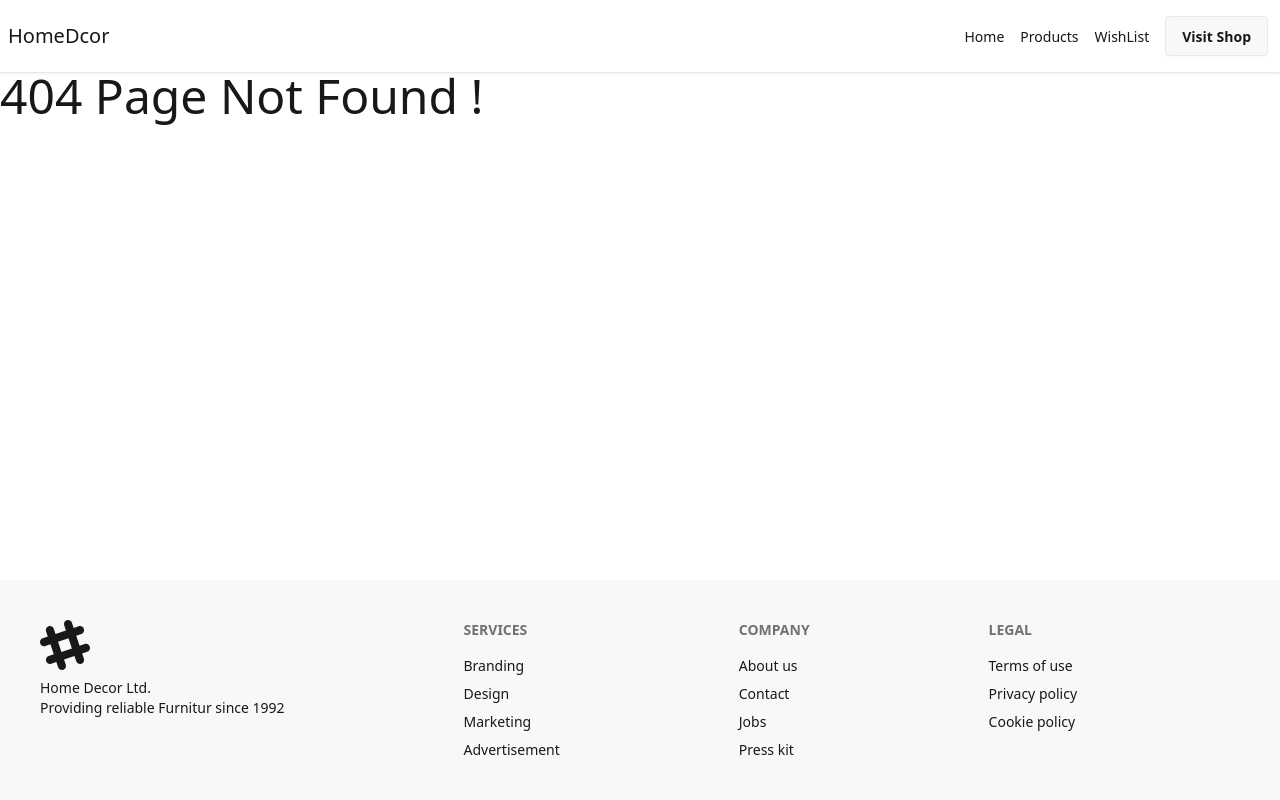
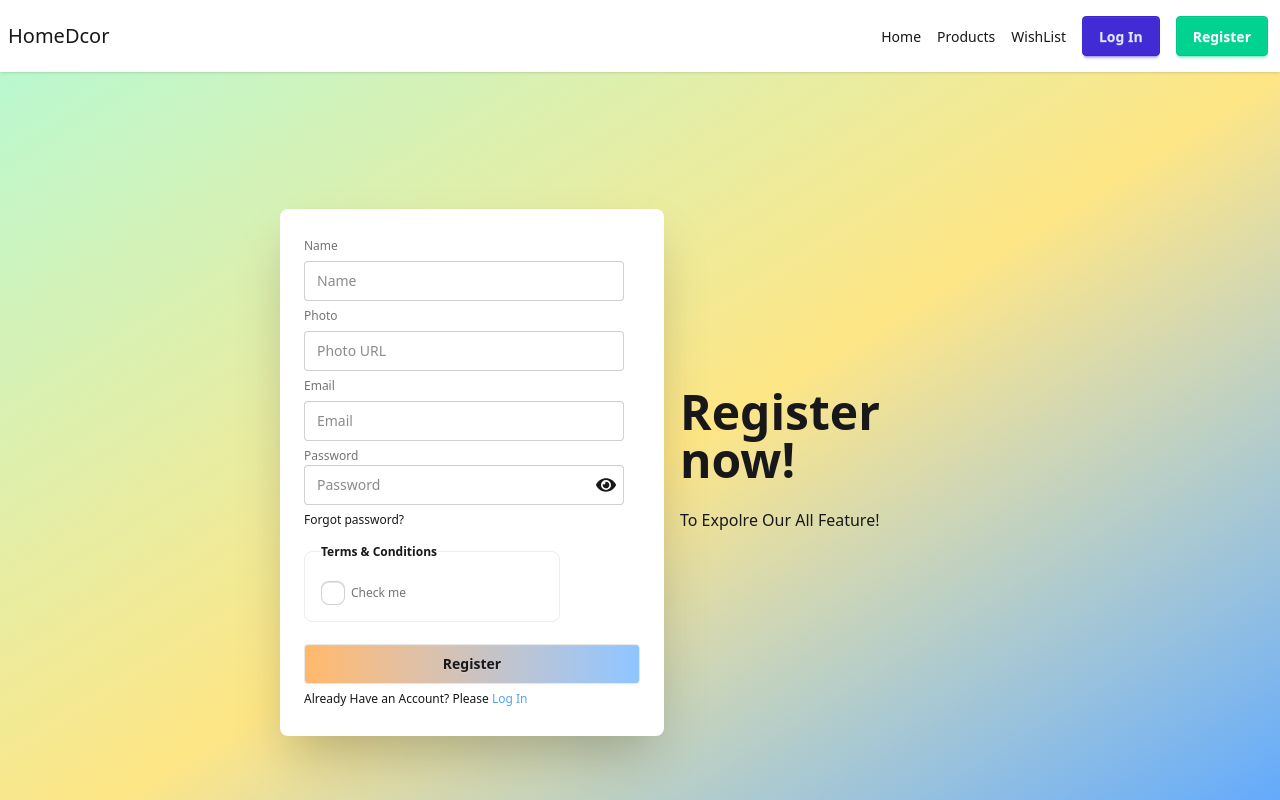
Before and after one commit to oliullahakib/home-decor-project, a React (Vite) app: page /register in a window 1280 px wide. Shown: the top 800 px of the page. Built offline with nearby package versions, Linux system fonts and the light colour scheme.

Commit message:
log in and register added

```diff
--- a/package.json
+++ b/package.json
@@ -14,6 +14,7 @@
     "axios": "^1.12.2",
     "react": "^19.1.1",
     "react-dom": "^19.1.1",
+    "react-icons": "^5.5.0",
     "react-router": "^7.9.3",
     "recharts": "^3.2.1",
     "sweetalert2": "^11.24.0",
--- /dev/null
+++ b/src/Pages/LogIn.jsx
@@ -0,0 +1,53 @@
+import React, { useState } from 'react';
+import { FaEye } from 'react-icons/fa';
+import { IoMdEyeOff } from 'react-icons/io';
+import { Link } from 'react-router';
+
+const LogIn = () => {
+      const [show, setShow] = useState(false)
+        const handleLogIn = (e) => {
+            e.preventDefault()
+            const email = e.target.email.value;
+            const password = e.target.password.value;
+            console.log("Log In", { email, password })
+        }
+    return (
+        <div className="hero bg-gradient-to-tl from-purple-400 via-red-200 to-blue-200 min-h-screen">
+            <div className="hero-content flex-col lg:flex-row-reverse">
+                <div className="text-center lg:text-left">
+                    <h1 className="text-5xl font-bold">LogIn now!</h1>
+                    <p className="w-80 py-6">
+                        To Expolre Our All Feature!
+                    </p>
+                </div>
+                <div className="card bg-base-100 w-full max-w-sm shrink-0 shadow-2xl">
+                    <div className="card-body ">
+                        <form onSubmit={handleLogIn} >
+                            <fieldset className="fieldset">
+                                {/* email */}
+                                <label className="label">Email</label>
+                                <input name='email' type="email" className="input" placeholder="Email" />
+                                {/* password */}
+                                <div className='relative'>
+                                    <label className="label">Password</label>
+                                    <input required name='password' type={show ? "text" : "password"} className="input" placeholder="Password" />
+                                    <span className='cursor-pointer absolute top-7 right-6 text-xl ' onClick={() => setShow(!show)}>
+                                        {
+                                            show ? <IoMdEyeOff /> : <FaEye />
+                                        }
+                                    </span>
+                                </div>
+
+                                <div><a className="link link-hover">Forgot password?</a></div>
+                                <button className="btn bg-gradient-to-l from-purple-300 to-orange-300 mt-4">Log In</button>
+                                <p>New to our Website? Please <Link className='text-blue-400 hover:text-blue-700' to={"/register"}>Register</Link></p>
+                            </fieldset>
+                        </form>
+                    </div>
+                </div>
+            </div>
+        </div>
+    );
+};
+
+export default LogIn;
--- /dev/null
+++ b/src/Pages/Register.jsx
@@ -0,0 +1,77 @@
+import React, { useState } from 'react';
+import { FaEye } from 'react-icons/fa';
+import { IoMdEyeOff } from 'react-icons/io';
+import { Link } from 'react-router';
+import Swal from 'sweetalert2'
+import withReactContent from 'sweetalert2-react-content'
+const MySwal = withReactContent(Swal)
+
+const Register = () => {
+    const [show, setShow] = useState(false)
+    const handleRegister = (e) => {
+        e.preventDefault()
+        const name = e.target.name.value;
+        const photo = e.target.photo.value;
+        const email = e.target.email.value;
+        const password = e.target.password.value;
+        const terms = e.target.terms.checked
+        if(!terms){
+            MySwal.fire("Please Accepet Our Terms and Conditions.")
+        }
+        console.log("register", { email, password, name, photo,terms })
+    }
+    return (
+        <div className="hero bg-gradient-to-tl from-blue-400 via-amber-200 to-green-200 min-h-screen">
+            <div className="hero-content flex-col lg:flex-row-reverse">
+                <div className="text-center lg:text-left">
+                    <h1 className="text-5xl font-bold">Register now!</h1>
+                    <p className="w-80 py-6">
+                        To Expolre Our All Feature!
+                    </p>
+                </div>
+                <div className="card bg-base-100 w-full max-w-sm shrink-0 shadow-2xl">
+                    <div className="card-body ">
+                        <form onSubmit={handleRegister} >
+                            <fieldset className="fieldset">
+                                {/* name */}
+                                <label className="label">Name</label>
+                                <input required name='name' type="text" className="input" placeholder="Name" />
+                                {/* photo */}
+                                <label className="label">Photo </label>
+                                <input name='photo' type="text" className="input" placeholder="Photo URL" />
+                                {/* email */}
+                                <label className="label">Email</label>
+                                <input name='email' type="email" className="input" placeholder="Email" />
+                                {/* password */}
+                                <div className='relative'>
+                                    <label className="label">Password</label>
+                                    <input required name='password' type={show ? "text" : "password"} className="input" placeholder="Password" />
+                                    <span className='cursor-pointer absolute top-7 right-6 text-xl ' onClick={() => setShow(!show)}>
+                                        {
+                                            show ? <IoMdEyeOff /> : <FaEye />
+                                        }
+                                    </span>
+                                </div>
+
+                                <div><a className="link link-hover">Forgot password?</a></div>
+                                {/* term & conditions */}
+                                <fieldset className="fieldset bg-base-100 border-base-300 rounded-box w-64 border p-4">
+                                    <legend className="fieldset-legend">Terms & Conditions</legend>
+                                    <label className="label">
+                                        <input name='terms'  type="checkbox" className="checkbox" />
+                                       Check me
+                                    </label>
+                                </fieldset>
+
+                                <button className="btn bg-gradient-to-l from-blue-300 to-orange-300 mt-4">Register</button>
+                                <p>Already Have an Account? Please <Link className='text-blue-400 hover:text-blue-700' to={"/logIn"}>Log In</Link></p>
+                            </fieldset>
+                        </form>
+                    </div>
+                </div>
+            </div>
+        </div>
+    );
+};
+
+export default Register;
--- a/src/Pages/WishList.jsx
+++ b/src/Pages/WishList.jsx
@@ -69,7 +69,8 @@ const WishList = () => {
                 wishlist.length === 0 ? <p className='flex text-3xl justify-center items-center col-span-3 font-semibold text-red-400 my-5'>Wish List is Empty !</p> : wishlist.map(product => <WishListCard key={product.id} product={product} handleDelete={handleDelete} />)
             }
 
-            <div className='my-8 hidden md:block'>
+            {
+                wishlist.length ===0 || <div className={`my-8 hidden md:block`}>
                 <BarChart width={700} height={600} data={data} >
                     <CartesianGrid strokeDasharray="3 3" />
                     <XAxis dataKey="category" />
@@ -79,6 +80,7 @@ const WishList = () => {
                     <Bar dataKey={"totalPrice"} fill='green' />
                 </BarChart>
             </div>
+            }
         </div>
     );
 };
--- a/src/Routes/Router.jsx
+++ b/src/Routes/Router.jsx
@@ -5,6 +5,8 @@ import Products from "../Pages/Products";
 import WishList from "../Pages/WishList";
 import ProuductDetails from "../Pages/ProuductDetails";
 import ErrorPage from "../Pages/ErrorPage";
+import LogIn from "../Pages/LogIn";
+import Register from "../Pages/Register";
 
 export const router = createBrowserRouter([
     {
@@ -29,6 +31,14 @@ export const router = createBrowserRouter([
                 Component: ProuductDetails
 
             },
+            {
+                path:"/logIn",
+                Component:LogIn
+            },
+            {
+                path:"/register",
+                Component:Register
+            }
 
         ]
     }
--- a/src/components/Navbar.jsx
+++ b/src/components/Navbar.jsx
@@ -2,7 +2,13 @@ import React from 'react';
 import { Link, NavLink } from 'react-router';
 
 const Navbar = () => {
-
+    const links = <>
+        <NavLink to={"/"}>Home</NavLink>
+        <NavLink to={"/products"}>Products</NavLink>
+        <NavLink to={"/wishlist"}>WishList</NavLink>
+        <Link className='btn btn-primary' to={"/logIn"}>Log In</Link>
+        <Link className='btn btn-success text-white' to={"/register"}>Register</Link>
+    </>
     return (
         <div className="navbar bg-base-100 shadow-sm">
             <div className="navbar-start">
@@ -13,20 +19,18 @@ const Navbar = () => {
                     <ul
                         tabIndex={0}
                         className="menu menu-sm dropdown-content bg-base-100 rounded-box z-1 mt-3 w-52 p-2 gap-3 shadow">
-                        <NavLink to={"/"}>Home</NavLink>
-                        <NavLink to={"/products"}>Products</NavLink>
-                        <NavLink to={"/wishlist"}>WishList</NavLink>
-                        <Link className="btn " to={"/"} >Visit Shop</Link>
+                       {
+                        links
+                       }
                     </ul>
                 </div>
                 <Link to={"/"} className=" text-xl">HomeDcor</Link>
             </div>
             <div className="navbar-end hidden lg:flex">
                 <ul className="menu menu-horizontal items-center gap-4 px-1">
-                    <NavLink to={"/"}>Home</NavLink>
-                    <NavLink to={"/products"}>Products</NavLink>
-                    <NavLink to={"/wishlist"}>WishList</NavLink>
-                    <Link className="btn " to={"/"} >Visit Shop</Link>
+                    {
+                        links
+                    }
                 </ul>
             </div>
 
```
Also changed, not shown: 1 other file (tests, documents, lock files or other folders).
